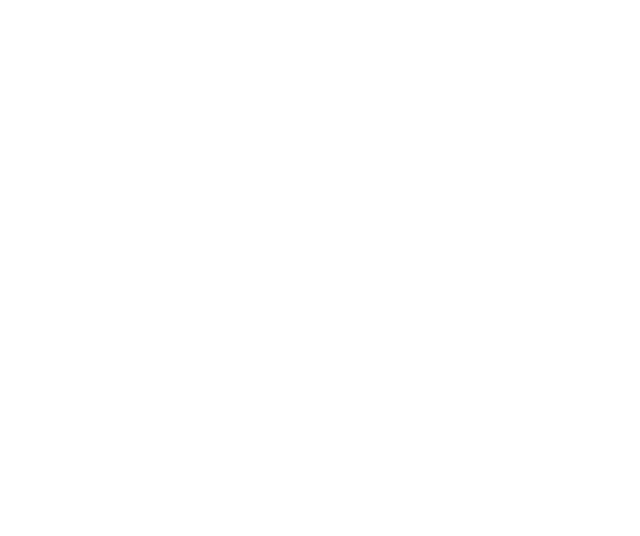
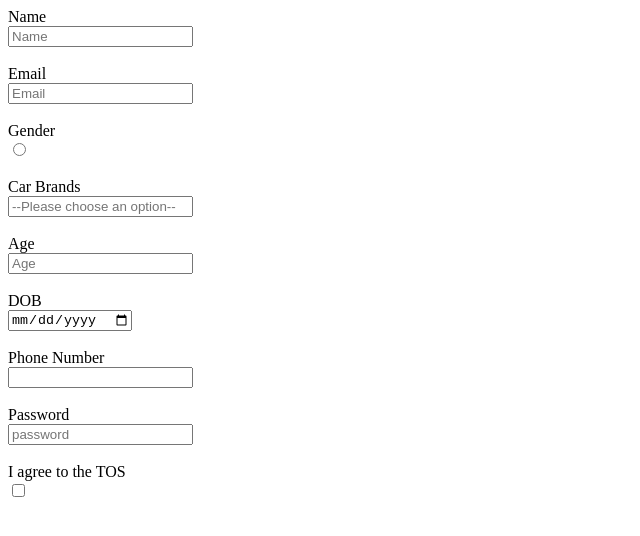
Before and after one commit to acciojob/signup-form-car-RuchiBadkur, a website: page main.html in a window 1280 px wide. Shown: the whole page, without its empty margins (0-640 px from the left). Drawn offline with Linux system fonts and the light colour scheme.

Commit message:
created a submission

```diff
--- a/main.html
+++ b/main.html
@@ -7,6 +7,28 @@
 </head>
 
 <body>
+	<form method="post">
+		<label for="name">Name</label><br>
+		<input type="text" id="name" placeholder="Name" required ><br><br>
+		<label for="email">Email</label><br>
+		<input type="email" id="email" placeholder="Email" required ><br><br>
+		<label for="gender_m gender_f">Gender</label><br>
+		<input type="radio" id="gender_m" placeholder="" required ><br><br>
+<!-- 		<label for="gender_f"></label><br> -->
+<!-- 		<input type="radio" id="gender_f" placeholder="" required ><br><br> -->
+		<label for="cars">Car Brands</label><br>
+		<input type="select" id="cars" placeholder="--Please choose an option--" required ><br><br>
+		<label for="age">Age</label><br>
+		<input type="number" id="age" placeholder="Age" required ><br><br>
+		<label for="dob">DOB</label><br>
+		<input type="date" id="dob" placeholder="" required ><br><br>
+		<label for="tel">Phone Number</label><br>
+		<input type="tel" id="tel" placeholder=""  ><br><br>
+		<label for="password">Password</label><br>
+		<input type="password" id="password" placeholder="password" required ><br><br>
+		<label for="tos">I agree to the TOS</label><br>
+		<input type="checkbox" id="tos" placeholder="" required ><br><br>
+	</form>
 	<!-- the entire body must be written by student -->
     <script type="text/javascript" src="./script.js">
 </script>
```
